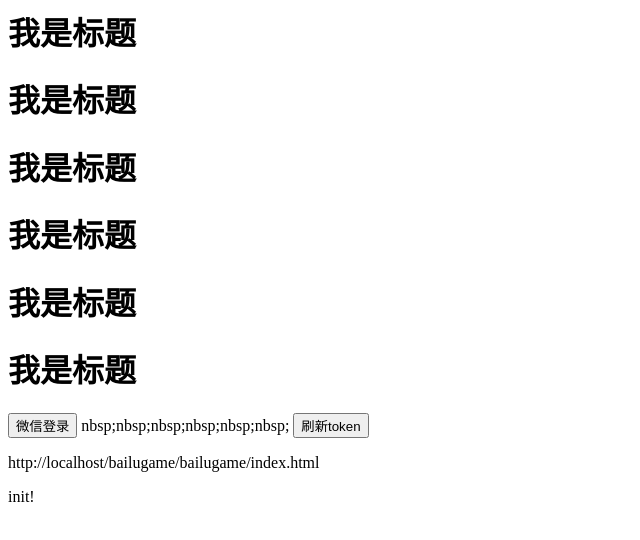
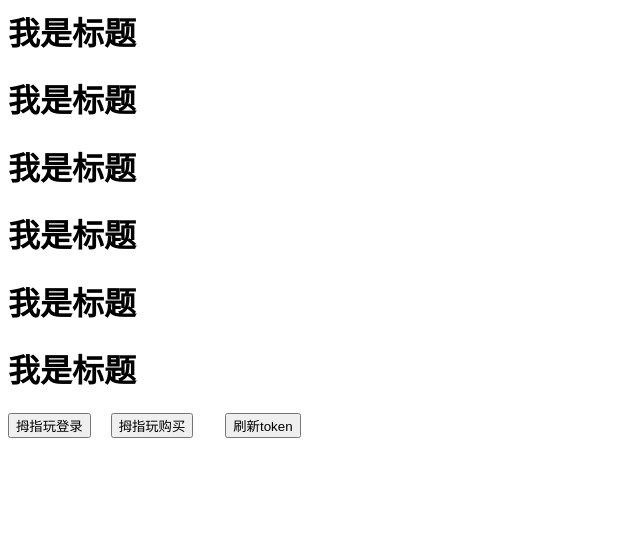
Before and after one commit to jkd2972/ios_microend, a plain HTML site: page bailugame/bailugame/index.html in a window 1280 px wide. Shown: the whole page, without its empty margins (0-640 px from the left). Drawn offline with Linux system fonts and the light colour scheme.

Commit message:
使用了三生三世微端URL地址。微端可以正常登录

```diff
--- a/bailugame/bailugame/index.html
+++ b/bailugame/bailugame/index.html
@@ -29,9 +29,30 @@
                 logger.innerHTML += "<p>"+content+"</p>";
             }
 
+
             window.onload = function(){
                 log(window.location);
                 log("init!");
+            }
+
+
+            function mzLogin(){
+                alert("mzLogin");
+                var param = "{\"gameId_S\":\"gameId_S\",\"packetId_S\":\"packetId_S\",\"testModel_I\":1}";
+                window.mzyw.mz_login(param);
+            }
+
+            window.mzOnLoginResult = function(loginInfo){
+                log("mzOnLoginResult ：account_id="+loginInfo["account_id"]+";login_account="+loginInfo["login_account"]+";sign="+loginInfo["sign"]);
+            }
+
+            function mzBuy(){
+                var params = "{\"productId_S\":\"productId_S\",\"cpServerId_I\":\"cpServerId_I\",\"cpOrderId_S\":\"cpOrderId_S\",\"cpGameName_S\":\"cpGameName_S\",\"cpGameLevel_I\":\"cpGameLevel_I\",\"cpVerifyHost_S\":\"cpVerifyHost_S\"}"；
+
+                window.mzyw.mz_buyWithId(params);
+            }
+            window.mzOnPaymentResult = function(paymentResult){
+                log("mzOnPaymentResult ：result="+paymentResult["result"]+";orderId="+paymentResult["orderId"]+";amount="+paymentResult["amount"]);
             }
         </script>
         <form>
@@ -42,8 +63,11 @@
             <h1>我是标题</h1>
             <h1>我是标题</h1>
 
-            <input name="wxLogin" type="button" value="微信登录" onclick="loginWX()"/>
-            nbsp;nbsp;nbsp;nbsp;nbsp;nbsp;
+            <!--input name="wxLogin" type="button" value="微信登录" onclick="loginWX()"/-->
+            <input name="wxLogin" type="button" value="拇指玩登录" onclick="mzLogin()"/>
+            &nbsp;&nbsp;&nbsp;
+            <input name="wxLogin" type="button" value="拇指玩购买" onclick="mzBuy()"/>
+            &nbsp;&nbsp;&nbsp;&nbsp;&nbsp;&nbsp;
             <input name="refresh" type="button" value="刷新token" onclick="refreshToken()"/>
         </form>
         <div name="console_log"></div>
```
Also changed, not shown: 8 other files.
